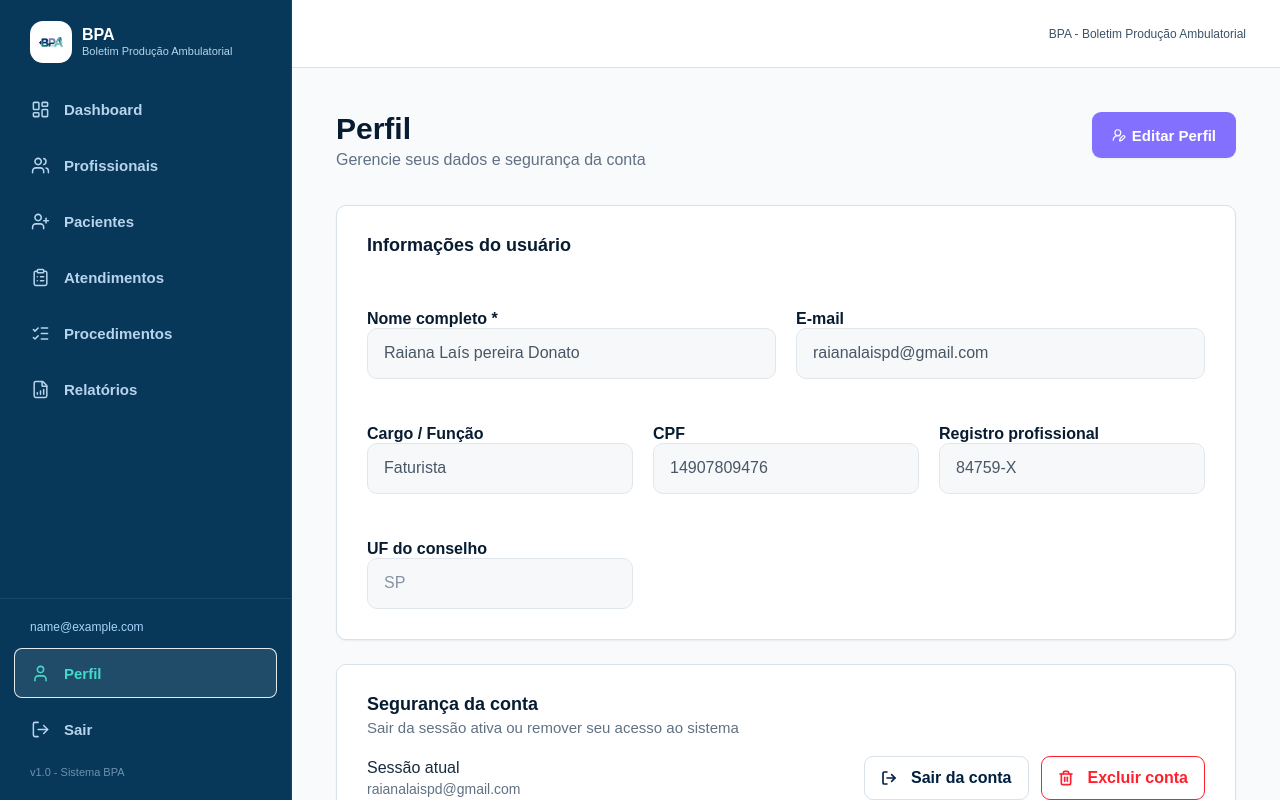
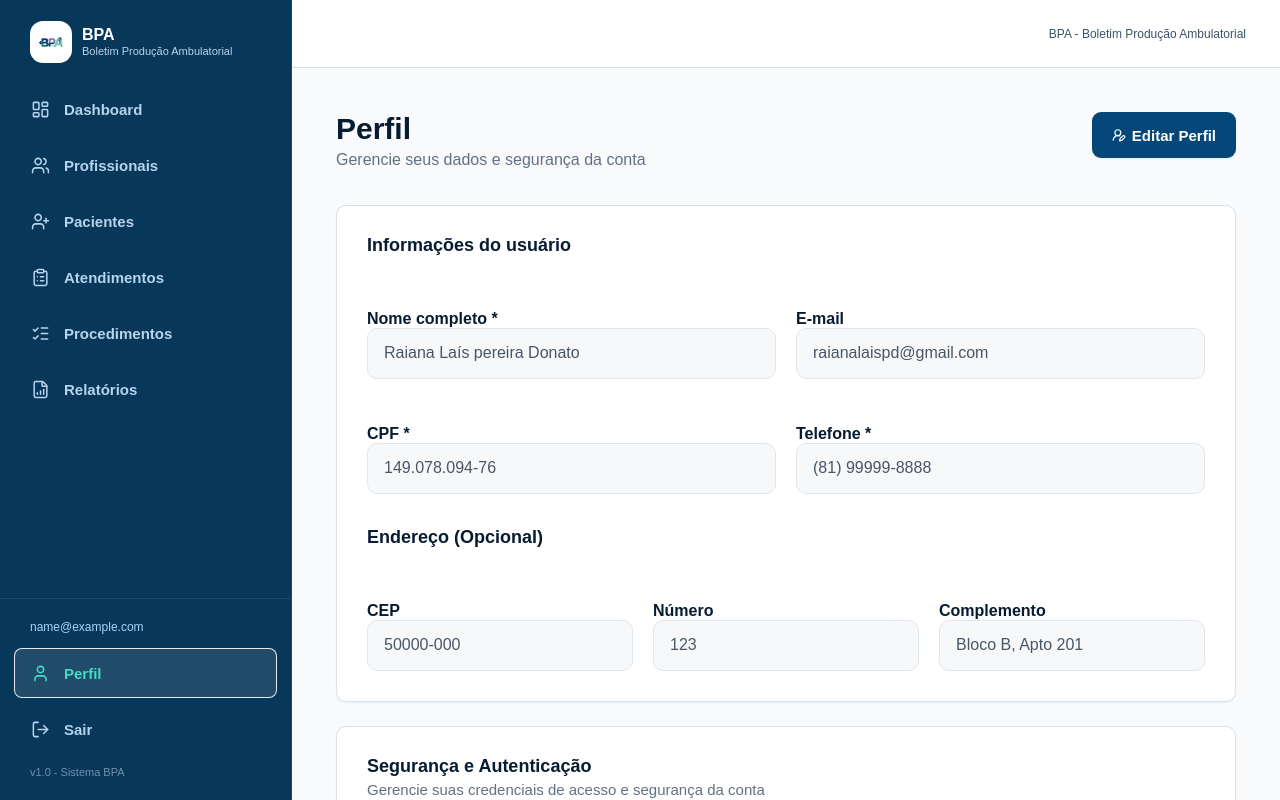
Before and after one commit to jaikarla/projeto-ds, a React (Vite) app in the folder frontend/: page /perfil in a window 1280 px wide. Built offline with nearby package versions, Linux system fonts and the light colour scheme; sample sign-in values are in the browser's storage.

Commit message:
feat: corrigindo tela de perfil

```diff
--- a/frontend/src/Perfil/Perfil.css
+++ b/frontend/src/Perfil/Perfil.css
@@ -87,7 +87,7 @@ button:disabled {
 .perfil-btn-edit-top {
   display: flex;
   align-items: center;
-  background: #8470ff;
+  background: #064779;
   border: none;
   border-radius: 9px;
   padding: 0 20px;
@@ -101,7 +101,7 @@ button:disabled {
 }
 
 .perfil-btn-edit-top:hover {
-  background: #6f5ae0;
+  background: #003b69;
 }
 
 /* Botão Excluir Conta */
@@ -149,7 +149,7 @@ button:disabled {
   flex-direction: column;
   justify-content: flex-end;
   gap: 5px;
-  color: #071b31; /* Alinhado ao azul */
+  color: #071b31;
   font-size: 16px;
   font-weight: 600;
   height: 40px;
--- a/frontend/src/Perfil/PerfilPage.jsx
+++ b/frontend/src/Perfil/PerfilPage.jsx
@@ -1,13 +1,14 @@
-import React, { useState, useEffect, useRef } from 'react';
+import React, { useState } from 'react';
 import { useNavigate } from 'react-router-dom';
 import { usePerfil } from './usePerfil';
-import { UserRoundPen, LogOut, Trash2, Check } from 'lucide-react';
+import { UserRoundPen, LogOut, Trash2, KeyRound } from 'lucide-react';
 import './Perfil.css';
 
 function PerfilPage() {
     const navigate = useNavigate();
-  const dropdownRef = useRef(null);
-  const [dropdownAberto, setDropdownAberto] = useState(false);
+    const [senhaModalAberto, setSenhaModalAberto] = useState(false);
+    const [senhaData, setSenhaData] = useState({ senhaAtual: '', novaSenha: '', confirmarSenha: '' });
+    const [senhaErro, setSenhaErro] = useState('');
 
     const limparSessaoEDeslogar = () => {
         localStorage.removeItem('bpaAuthSession');
@@ -25,24 +26,30 @@ function PerfilPage() {
         handleEditar,
         handleCancelar,
         handleSalvar,
-    handleConfirmarExclusao
+        handleConfirmarExclusao,
+        handleAlterarSenha
     } = usePerfil(limparSessaoEDeslogar);
 
-  const ufs = [
-    "AC", "AL", "AM", "AP", "BA", "CE", "DF", "ES", "GO", "MA", "MG", "MS", "MT",
-    "PA", "PB", "PE", "PI", "PR", "RJ", "RN", "RO", "RR", "RS", "SC", "SE", "SP", "TO"
-  ];
+    const submeterNovaSenha = async (e) => {
+        e.preventDefault();
+        if (!senhaData.senhaAtual || !senhaData.novaSenha || !senhaData.confirmarSenha) {
+        setSenhaErro('Todos os campos são obrigatórios.');
+        return;
+        }
+        if (senhaData.novaSenha !== senhaData.confirmarSenha) {
+        setSenhaErro('A nova senha e a confirmação não conferem.');
+        return;
+        }
 
-  // Fecha o dropdown de UF se clicar fora dele
-  useEffect(() => {
-    function clicarFora(event) {
-      if (dropdownRef.current && !dropdownRef.current.contains(event.target)) {
-        setDropdownAberto(false);
+        const sucesso = await handleAlterarSenha(senhaData);
+        if (sucesso) {
+        setSenhaData({ senhaAtual: '', novaSenha: '', confirmarSenha: '' });
+        setSenhaErro('');
+        setSenhaModalAberto(false);
+        } else {
+        setSenhaErro('Erro ao atualizar a senha no servidor.');
         }
-    }
-    document.addEventListener("mousedown", clicarFora);
-    return () => document.removeEventListener("mousedown", clicarFora);
-  }, []);
+    };
 
   return (
     <div className="pacientes-container">
@@ -104,21 +111,9 @@ function PerfilPage() {
             </div>
           </div>
 
-          <div className="form-grid-3">
+          <div className="form-grid-2">
             <div>
-              <label>Cargo / Função</label>
-              <input
-                type="text"
-                value={formData.cargo || ''}
-                onChange={(e) => handleChange('cargo', e.target.value)}
-                disabled={!isEditing}
-                className={!isEditing ? 'input-disabled' : ''}
-                placeholder="Ex.: Faturista"
-              />
-            </div>
-
-            <div>
-              <label>CPF</label>
+              <label>CPF *</label>
               <input
                 type="text"
                 maxLength="14"
@@ -133,48 +128,61 @@ function PerfilPage() {
             </div>
 
             <div>
-              <label>Registro profissional</label>
+              <label>Telefone *</label>
               <input
                 type="text"
-                value={formData.registro || ''}
-                onChange={(e) => handleChange('registro', e.target.value)}
+                maxLength="15"
+                value={formData.telefone || ''}
+                onChange={(e) => handleChange('telefone', e.target.value)}
                 disabled={!isEditing}
                 className={!isEditing ? 'input-disabled' : ''}
-                aria-invalid={errors.registro ? "true" : "false"}
+                placeholder="(00) 00000-0000"
+                aria-invalid={errors.telefone ? "true" : "false"}
               />
-              {errors.registro && <span className="field-error">{errors.registro}</span>}
+              {errors.telefone && <span className="field-error">{errors.telefone}</span>}
             </div>
           </div>
 
-          <div className="form-grid-3">
-            <div ref={dropdownRef} className="custom-uf-wrapper">
-              <label>UF do conselho</label>
-              <div
-                className={`custom-uf-select ${dropdownAberto ? 'ativo' : ''} ${!isEditing ? 'input-disabled' : ''}`}
-                onClick={() => { if (isEditing) setDropdownAberto(!dropdownAberto); }}
-                aria-invalid={errors.uf ? "true" : "false"}
-              >
-                {formData.uf || '--'}
+          <div className="form-section-divisor" style={{ margin: '10px 0 10px 0' }}>
+            <h3 className="section-title">Endereço (Opcional)</h3>
           </div>
 
-              {dropdownAberto && isEditing && (
-                <div className="custom-uf-options" style={{ bottom: 'auto', top: '100%' }}>
-                  <div className="custom-uf-option" onClick={() => { handleChange('uf', ''); setDropdownAberto(false); }}>--</div>
-                  {ufs.map(uf => (
-                    <div
-                      key={uf}
-                      className={`custom-uf-option ${formData.uf === uf ? 'selecionado' : ''}`}
-                      onClick={() => {
-                        handleChange('uf', uf);
-                        setDropdownAberto(false);
-                      }}
-                    >
-                      {uf}
+          <div className="form-grid-3">
+            <div>
+              <label>CEP</label>
+              <input
+                type="text"
+                maxLength="9"
+                value={formData.cep || ''}
+                onChange={(e) => handleChange('cep', e.target.value)}
+                disabled={!isEditing}
+                className={!isEditing ? 'input-disabled' : ''}
+                placeholder="00000-000"
+              />
             </div>
-                  ))}
+
+            <div>
+              <label>Número</label>
+              <input
+                type="text"
+                value={formData.numero || ''}
+                onChange={(e) => handleChange('numero', e.target.value)}
+                disabled={!isEditing}
+                className={!isEditing ? 'input-disabled' : ''}
+                placeholder="Nº"
+              />
             </div>
-              )}
-              {errors.uf && <span className="field-error">{errors.uf}</span>}
+
+            <div>
+              <label>Complemento</label>
+              <input
+                type="text"
+                value={formData.complemento || ''}
+                onChange={(e) => handleChange('complemento', e.target.value)}
+                disabled={!isEditing}
+                className={!isEditing ? 'input-disabled' : ''}
+                placeholder="Apto, Bloco, etc."
+              />
             </div>
           </div>
 
@@ -191,11 +199,11 @@ function PerfilPage() {
         </form>
       </div>
 
-      {/* CARD DE SEGURANÇA DA CONTA */}
+      {/* CARD DE SEGURANÇA E ALTERAÇÃO DE SENHA */}
       <div className="pacientes-table-wrapper" style={{ padding: '30px', marginTop: '24px' }}>
         <div className="form-section-divisor" style={{ margin: '0 0 20px 0' }}>
-          <h3 className="section-title">Segurança da conta</h3>
-          <p className="section-subtitle">Sair da sessão ativa ou remover seu acesso ao sistema</p>
+          <h3 className="section-title">Segurança e Autenticação</h3>
+          <p className="section-subtitle">Gerencie suas credenciais de acesso e segurança da conta</p>
         </div>
 
         <div className="seguranca-row">
@@ -205,6 +213,11 @@ function PerfilPage() {
           </div>
 
           <div className="seguranca-actions">
+            <button type="button" className="btn-cancelar btn-logout" onClick={() => setSenhaModalAberto(true)}>
+              <KeyRound size={16} style={{ marginRight: '6px' }} />
+              Alterar senha
+            </button>
+
             <button type="button" className="btn-cancelar btn-logout" onClick={limparSessaoEDeslogar}>
               <LogOut size={16} strokeWidth={2.5} style={{ marginRight: '6px' }} />
               Sair da conta
@@ -217,6 +230,55 @@ function PerfilPage() {
           </div>
         </div>
       </div>
+
+      {/* Modal de Mudança de Senha */}
+      {senhaModalAberto && (
+        <div className="paciente-modal-overlay">
+          <div className="paciente-modal-box" style={{ width: '440px' }}>
+            <div className="paciente-modal-header">
+              <h2>Alterar Senha de Acesso</h2>
+              <button type="button" className="paciente-modal-close" onClick={() => { setSenhaModalAberto(false); setSenhaErro(''); }}>&times;</button>
+            </div>
+            <form onSubmit={submeterNovaSenha} className="paciente-modal-form" style={{ padding: '10px 30px 30px' }}>
+              <div>
+                <label>Senha atual</label>
+                <input
+                  type="password"
+                  value={senhaData.senhaAtual}
+                  onChange={e => setSenhaData(p => ({ ...p, senhaAtual: e.target.value }))}
+                />
+              </div>
+              <div>
+                <label>Nova senha</label>
+                <input
+                  type="password"
+                  value={senhaData.novaSenha}
+                  onChange={e => setSenhaData(p => ({ ...p, novaSenha: e.target.value }))}
+                />
+              </div>
+              <div>
+                <label>Confirmar nova senha</label>
+                <input
+                  type="password"
+                  value={senhaData.confirmarSenha}
+                  onChange={e => setSenhaData(p => ({ ...p, confirmarSenha: e.target.value }))}
+                />
+              </div>
+
+              {senhaErro && <span className="field-error" style={{ display: 'block', marginTop: '10px' }}>{senhaErro}</span>}
+
+              <div className="paciente-modal-footer" style={{ marginTop: '20px', padding: 0 }}>
+                <button type="button" className="btn-cancelar" onClick={() => { setSenhaModalAberto(false); setSenhaErro(''); }}>
+                  Cancelar
+                </button>
+                <button type="submit" className="btn-salvar">
+                  Atualizar senha
+                </button>
+              </div>
+            </form>
+          </div>
+        </div>
+      )}
 
       {/* Modal de exclusão */}
       {showDeleteModal && (
--- a/frontend/src/Perfil/perfilMappers.js
+++ b/frontend/src/Perfil/perfilMappers.js
@@ -5,10 +5,11 @@ export const perfilMappers = {
     return {
       nome: apiData.nome_completo || '',
       email: apiData.email_usuario || '',
-      cargo: apiData.cargo_funcao || '',
       cpf: apiData.cpf_usuario || '',
-      registro: apiData.registro_profissional || '',
-      uf: apiData.uf_conselho || 'PE'
+      telefone: apiData.telefone_usuario || '',
+      cep: apiData.cep_endereco || '',
+      numero: apiData.numero_endereco || '',
+      complemento: apiData.complemento_endereco || ''
     };
   },
 
@@ -18,10 +19,11 @@ export const perfilMappers = {
     return {
       nome_completo: stateData.nome,
       email_usuario: stateData.email,
-      cargo_funcao: stateData.cargo,
       cpf_usuario: stateData.cpf.replace(/\D/g, ''),
-      registro_profissional: stateData.registro,
-      uf_conselho: stateData.uf
+      telefone_usuario: stateData.telefone.replace(/\D/g, ''),
+      cep_endereco: stateData.cep.replace(/\D/g, ''),
+      numero_endereco: stateData.numero,
+      complemento_endereco: stateData.complemento
     };
   }
 };
--- a/frontend/src/Perfil/perfilService.js
+++ b/frontend/src/Perfil/perfilService.js
@@ -24,10 +24,11 @@ export const perfilService = {
       return {
         nome_completo: 'Raiana Laís pereira Donato',
         email_usuario: 'raianalaispd@gmail.com',
-        cargo_funcao: 'Faturista',
         cpf_usuario: '14907809476',
-        registro_profissional: '84759-X',
-        uf_conselho: 'SP'
+        telefone_usuario: '81999998888',
+        cep_endereco: '50000000',
+        numero_endereco: '123',
+        complemento_endereco: 'Bloco B, Apto 201'
       };
     } catch (error) {
       console.error("Erro no serviço de perfil:", error);
@@ -64,6 +65,34 @@ export const perfilService = {
   },
 
   /**
+   * Altera a senha do faturista logado no sistema
+   */
+  async updateSenha(payloadSenha) {
+    try {
+      // QUANDO TIVER O BANCO REAL, DESCOMENTE AS LINHAS ABAIXO:
+      // const token = localStorage.getItem('bpaAuthSession');
+      // const response = await fetch(`${API_URL}/alterar-senha`, {
+      //   method: 'POST',
+      //   headers: {
+      //     'Content-Type': 'application/json',
+      //     'Authorization': `Bearer ${token}`
+      //   },
+      //   body: JSON.stringify(payloadSenha)
+      // });
+      // if (!response.ok) throw new Error('Erro ao atualizar senha no banco');
+      // return await response.json();
+
+      // ENQUANTO NÃO TEM O BANCO: Simulação de sucesso
+      await new Promise(resolve => setTimeout(resolve, 500));
+      console.log("Senha atualizada com sucesso no simulador:", payloadSenha);
+      return { success: true };
+    } catch (error) {
+      console.error("Erro ao atualizar senha no serviço:", error);
+      throw error;
+    }
+  },
+
+  /**
    * Deleta a conta do usuário no banco
    */
   async deleteConta() {
--- a/frontend/src/Perfil/usePerfil.js
+++ b/frontend/src/Perfil/usePerfil.js
@@ -6,10 +6,11 @@ export function usePerfil(onLogoutSuccess) {
   const [formData, setFormData] = useState({
     nome: '',
     email: '',
-    cargo: '',
     cpf: '',
-    registro: '',
-    uf: 'PE'
+    telefone: '',
+    cep: '',
+    numero: '',
+    complemento: ''
   });
 
   const [dadosOriginais, setDadosOriginais] = useState({});
@@ -18,12 +19,17 @@ export function usePerfil(onLogoutSuccess) {
   const [showDeleteModal, setShowDeleteModal] = useState(false);
   const [errors, setErrors] = useState({});
 
-  // Carrega os dados iniciais do banco através do Service e do Mapper
   useEffect(() => {
     async function carregarDados() {
       try {
         const dadosApi = await perfilService.getPerfil();
         const dadosFormatados = perfilMappers.toState(dadosApi);
+
+        // Aplica máscaras iniciais nos dados estáticos
+        if (dadosFormatados.cpf) dadosFormatados.cpf = aplicarMascaraCPF(dadosFormatados.cpf);
+        if (dadosFormatados.telefone) dadosFormatados.telefone = aplicarMascaraTelefone(dadosFormatados.telefone);
+        if (dadosFormatados.cep) dadosFormatados.cep = aplicarMascaraCEP(dadosFormatados.cep);
+
         setFormData(dadosFormatados);
         setDadosOriginais(dadosFormatados);
       } catch (err) {
@@ -33,16 +39,44 @@ export function usePerfil(onLogoutSuccess) {
     carregarDados();
   }, []);
 
+  const aplicarMascaraCPF = (v) => {
+    let masked = v.replace(/\D/g, '');
+    masked = masked.replace(/(\d{3})(\d)/, '$1.$2');
+    masked = masked.replace(/(\d{3})(\d)/, '$1.$2');
+    masked = masked.replace(/(\d{3})(\d{1,2})$/, '$1-$2');
+    return masked;
+  };
+
+  const aplicarMascaraTelefone = (v) => {
+    let masked = v.replace(/\D/g, '');
+    masked = masked.replace(/^(\d{2})(\d)/g, '($1) $2');
+    masked = masked.replace(/(\d{5})(\d)/, '$1-$2');
+    return masked;
+  };
+
+  const aplicarMascaraCEP = (v) => {
+    let masked = v.replace(/\D/g, '');
+    masked = masked.replace(/^(\d{5})(\d)/, '$1-$2');
+    return masked;
+  };
+
   const handleChange = (field, value) => {
     if (field === 'cpf') {
-      // Aplica máscara de CPF dinamicamente
-      let masked = value.replace(/\D/g, '');
-      if (masked.length <= 11) {
-        masked = masked.replace(/(\d{3})(\d)/, '$1.$2');
-        masked = masked.replace(/(\d{3})(\d)/, '$1.$2');
-        masked = masked.replace(/(\d{3})(\d{1,2})$/, '$1-$2');
-        value = masked;
-      } else return;
+      let digits = value.replace(/\D/g, '');
+      if (digits.length <= 11) value = aplicarMascaraCPF(value);
+      else return;
+    }
+
+    if (field === 'telefone') {
+      let digits = value.replace(/\D/g, '');
+      if (digits.length <= 11) value = aplicarMascaraTelefone(value);
+      else return;
+    }
+
+    if (field === 'cep') {
+      let digits = value.replace(/\D/g, '');
+      if (digits.length <= 8) value = aplicarMascaraCEP(value);
+      else return;
     }
 
     setFormData(prev => ({ ...prev, [field]: value }));
@@ -50,34 +84,39 @@ export function usePerfil(onLogoutSuccess) {
 
   const validarFormulario = () => {
     const novosErros = {};
-    if (!formData.nome.trim()) novosErros.nome = 'O nome completo é obrigatório.';
-    if (!formData.email.trim() || !formData.email.includes('@')) novosErros.email = 'Insira um e-mail válido.';
-    if (formData.cpf.replace(/\D/g, '').length !== 11) novosErros.cpf = 'O CPF deve conter 11 dígitos.';
-    if (!formData.registro.trim()) novosErros.registro = 'O registro profissional é obrigatório.';
+    if (!formData.nome || !formData.nome.trim()) novosErros.nome = 'O nome completo é obrigatório.';
+    if (!formData.email || !formData.email.trim() || !formData.email.includes('@')) novosErros.email = 'Insira um e-mail válido.';
+
+    const cpfLimpo = (formData.cpf || '').replace(/\D/g, '');
+    if (cpfLimpo.length !== 11) novosErros.cpf = 'O CPF deve conter 11 dígitos.';
+
+    const telLimpo = (formData.telefone || '').replace(/\D/g, '');
+    if (telLimpo.length < 10 || telLimpo.length > 11) novosErros.telefone = 'Insira um telefone válido com DDD.';
 
     setErrors(novosErros);
     return Object.keys(novosErros).length === 0;
   };
 
   const handleEditar = () => {
-    setDadosOriginais(formData);
+    setDadosOriginais({ ...formData });
     setIsEditing(true);
   };
 
   const handleCancelar = () => {
-    setFormData(dadosOriginais);
+    setFormData({ ...dadosOriginais });
     setErrors({});
     setIsEditing(false);
   };
 
   const handleSalvar = async (e) => {
-    e.preventDefault();
+    if (e) e.preventDefault();
     if (!validarFormulario()) return;
 
     try {
       const payload = perfilMappers.toApi(formData);
       await perfilService.updatePerfil(payload);
 
+      setDadosOriginais({ ...formData });
       setIsEditing(false);
       setShowToast(true);
       setTimeout(() => setShowToast(false), 3000);
@@ -88,11 +127,27 @@ export function usePerfil(onLogoutSuccess) {
 
   const handleConfirmarExclusao = async () => {
     try {
-      await perfilService.deleteAccount();
+      await perfilService.deleteConta();
       setShowDeleteModal(false);
       if (onLogoutSuccess) onLogoutSuccess();
     } catch (err) {
       console.error("Erro ao deletar conta", err);
+    }
+  };
+
+  const handleAlterarSenha = async (senhaData) => {
+    try {
+      await perfilService.updateSenha({
+        senha_atual: senhaData.senhaAtual,
+        nova_senha: senhaData.novaSenha
+      });
+
+      setShowToast(true);
+      setTimeout(() => setShowToast(false), 3000);
+      return true;
+    } catch (err) {
+      console.error("Erro ao alterar a senha:", err);
+      return false;
     }
   };
 
@@ -107,6 +162,7 @@ export function usePerfil(onLogoutSuccess) {
     handleEditar,
     handleCancelar,
     handleSalvar,
-    handleConfirmarExclusao
+    handleConfirmarExclusao,
+    handleAlterarSenha
   };
 }
```
Lines whose indentation alone changed are shown as unchanged.
